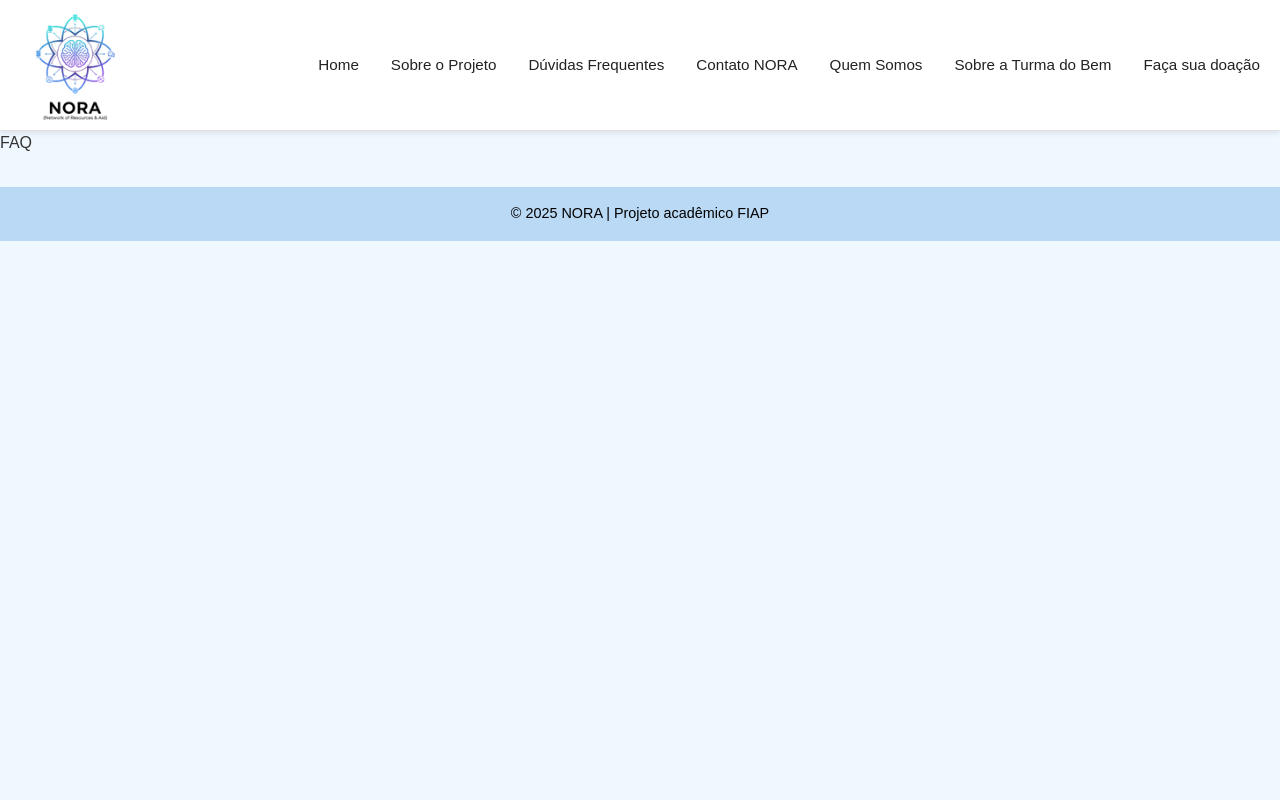
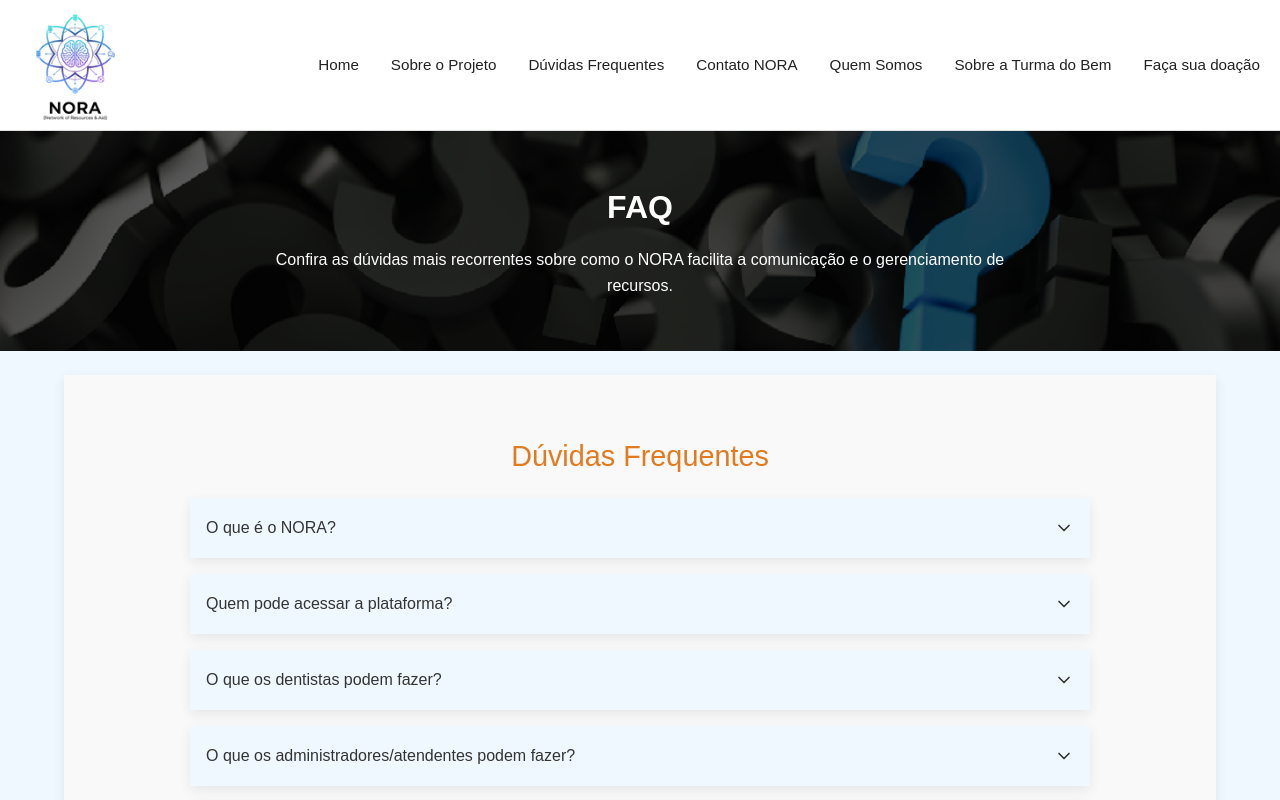
Before and after one commit to ryanmazali/NORA--Sprint-3, a React (Vite) app: page /faq in a window 1280 px wide. Shown: the top 800 px of the page. Built offline with nearby package versions, Linux system fonts and the light colour scheme.

Commit message:
feat: criação da página FAQ utilizando o componente FAQItem

```diff
--- a/src/pages/FAQ/FAQ.tsx
+++ b/src/pages/FAQ/FAQ.tsx
@@ -1 +1,52 @@
-export default function FAQ() { return <div>FAQ</div> }
+import { useEffect } from "react";
+import { FAQItem } from "../../components";
+import { faqItems } from "./faqData";
+import heroBg from "../../assets/faq-bg.png";
+
+function FAQ() {
+  useEffect(() => {
+    document.title = "Dúvidas Frequentes | NORA";
+  }, []);
+
+  return (
+    <>
+      <section
+        className="h-[300px] flex items-center justify-center text-center text-white relative overflow-hidden mobile:h-[220px]"
+        style={{ background: `url(${heroBg}) center/cover no-repeat` }}
+      >
+        <div className="absolute inset-0 bg-[rgba(0,0,0,0.641)]" />
+
+        <div className="relative z-10 max-w-[800px] px-5">
+          <h1 className="text-[2.8rem] font-bold mb-4 mobile:text-[2rem]">
+            FAQ
+          </h1>
+
+          <p className="text-[1.2rem] leading-relaxed mobile:text-[1rem]">
+            Confira as dúvidas mais recorrentes sobre como o NORA facilita a
+            comunicação e o gerenciamento de recursos.
+          </p>
+        </div>
+      </section>
+
+      <main className="w-[90%] mx-auto">
+        <section className="bg-[#f9f9f9] py-[50px] px-5 my-6 shadow-[0_4px_12px_rgba(0,0,0,0.08)] tablet:px-8 desktop:px-10 desktop:py-[60px]">
+          <h2 className="text-[2rem] text-center mb-5 text-[rgb(226,122,31)] mobile:text-[1.6rem] tablet:text-[1.8rem]">
+            Dúvidas Frequentes
+          </h2>
+
+          <div className="max-w-[900px] mx-auto desktop:max-w-[900px]">
+            {faqItems.map((item) => (
+              <FAQItem
+                key={item.id}
+                pergunta={item.pergunta}
+                resposta={item.resposta}
+              />
+            ))}
+          </div>
+        </section>
+      </main>
+    </>
+  );
+}
+
+export default FAQ;
```
